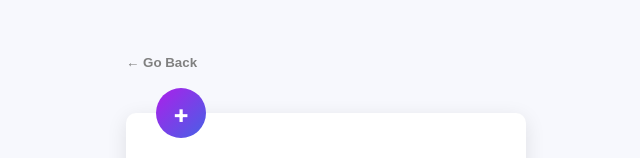
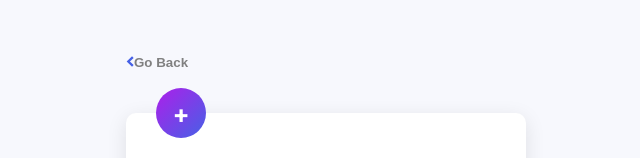
Before and after one commit to jaclyn16/product-feedback-app, a React (Vite) app in the folder client/: page /add-feedback in a window 1280 px wide. Shown: the top 158 px of the page, without its empty margins (314-954 px from the left). Built offline with nearby package versions, Linux system fonts and the light colour scheme.

Commit message:
fixed icons for css

```diff
--- a/client/src/index.css
+++ b/client/src/index.css
@@ -221,6 +221,13 @@ textarea.error {
     color: grey;
     font-weight: 600;
     cursor: pointer;
+    gap: 8px;
+}
+
+.back-icon {
+
+    width: 8px;
+    gap: 30px;
 }
 
 .icon-circle {
--- a/client/src/pages/AddFeedback.jsx
+++ b/client/src/pages/AddFeedback.jsx
@@ -1,5 +1,6 @@
 import { useState } from "react";
 import { useNavigate } from "react-router-dom";
+import arrowLeft from "../assets/icons/icon-arrow-left.svg";
 
 function AddFeeback() {
     const [title, setTitle] = useState("");
@@ -39,8 +40,9 @@ function AddFeeback() {
 
         <div className="add-container">
             <div className="back-row">
-            <button className="back-btn" onClick={() => navigate("/")}>
-                ← Go Back
+                <button className="back-btn" onClick={() => navigate("/")}>
+                    <img src={arrowLeft} alt="back" className="back-icon"/>
+                Go Back
             </button>
 </div>
 
--- a/client/src/pages/Home.jsx
+++ b/client/src/pages/Home.jsx
@@ -1,7 +1,8 @@
 import { useEffect, useState } from 'react'
 import SuggestionCard from '../components/SuggestionCard.jsx';
 import { useNavigate } from 'react-router-dom';
-import emptyImg from "../assets/hero.png";
+import suggestionsIcon from "../assets/suggestions/icon-suggestions.svg";
+import emptyImg from "../assets/suggestions/illustration-empty.svg";
 
 
 
@@ -60,7 +61,7 @@ function Home() {
       <div className="main">
 <div className="top-bar">
           <h3 className="suggestions-title">
-            <span className="bulb">💡</span>
+            <img src={suggestionsIcon} alt="suggestions icon" className="bulb"/>
             {suggestions.length} Suggestions</h3>
           <button className="add-btn" onClick={() => navigate("/add-feedback")}>
             + Add Feedback</button>
```
